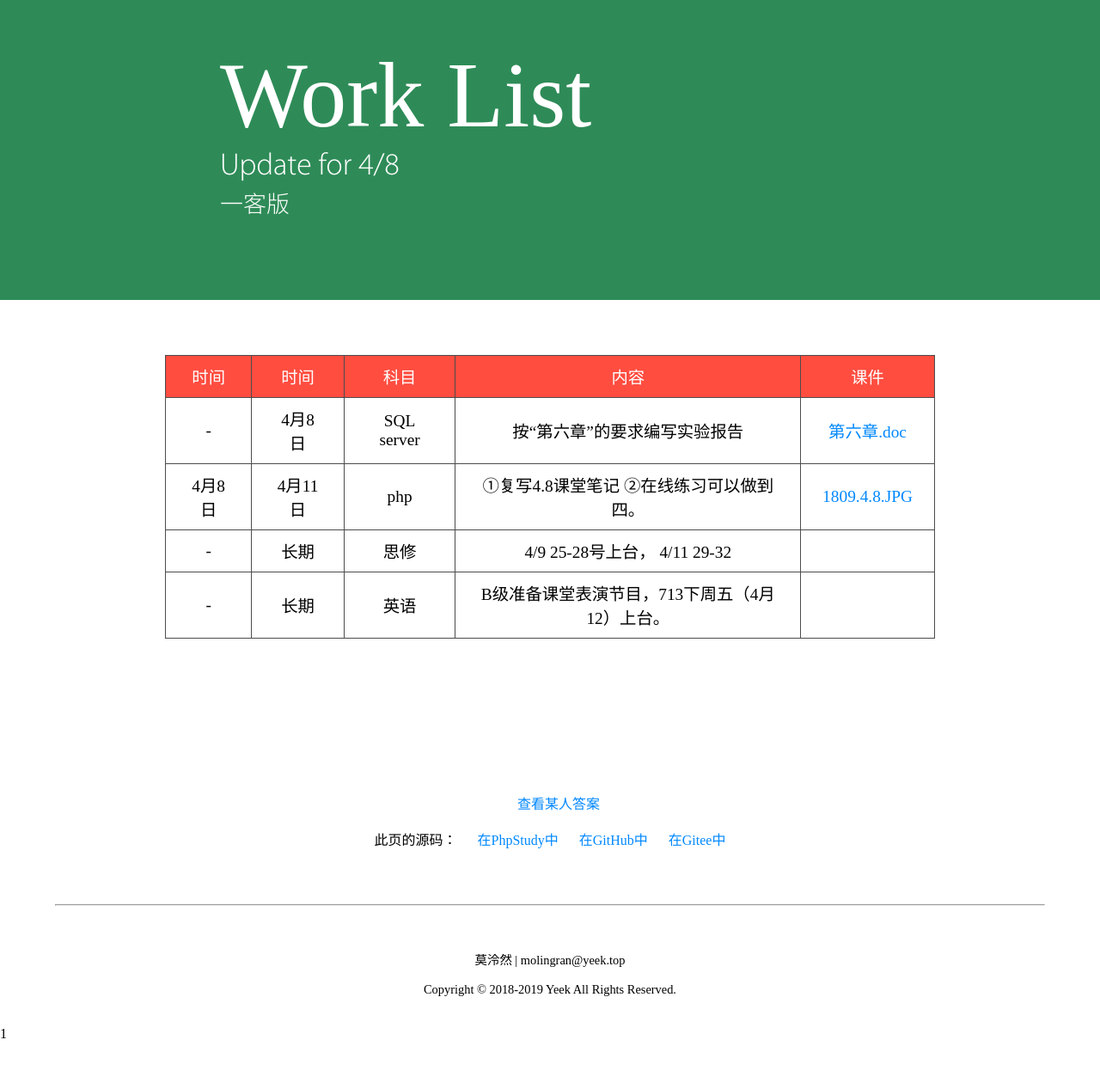
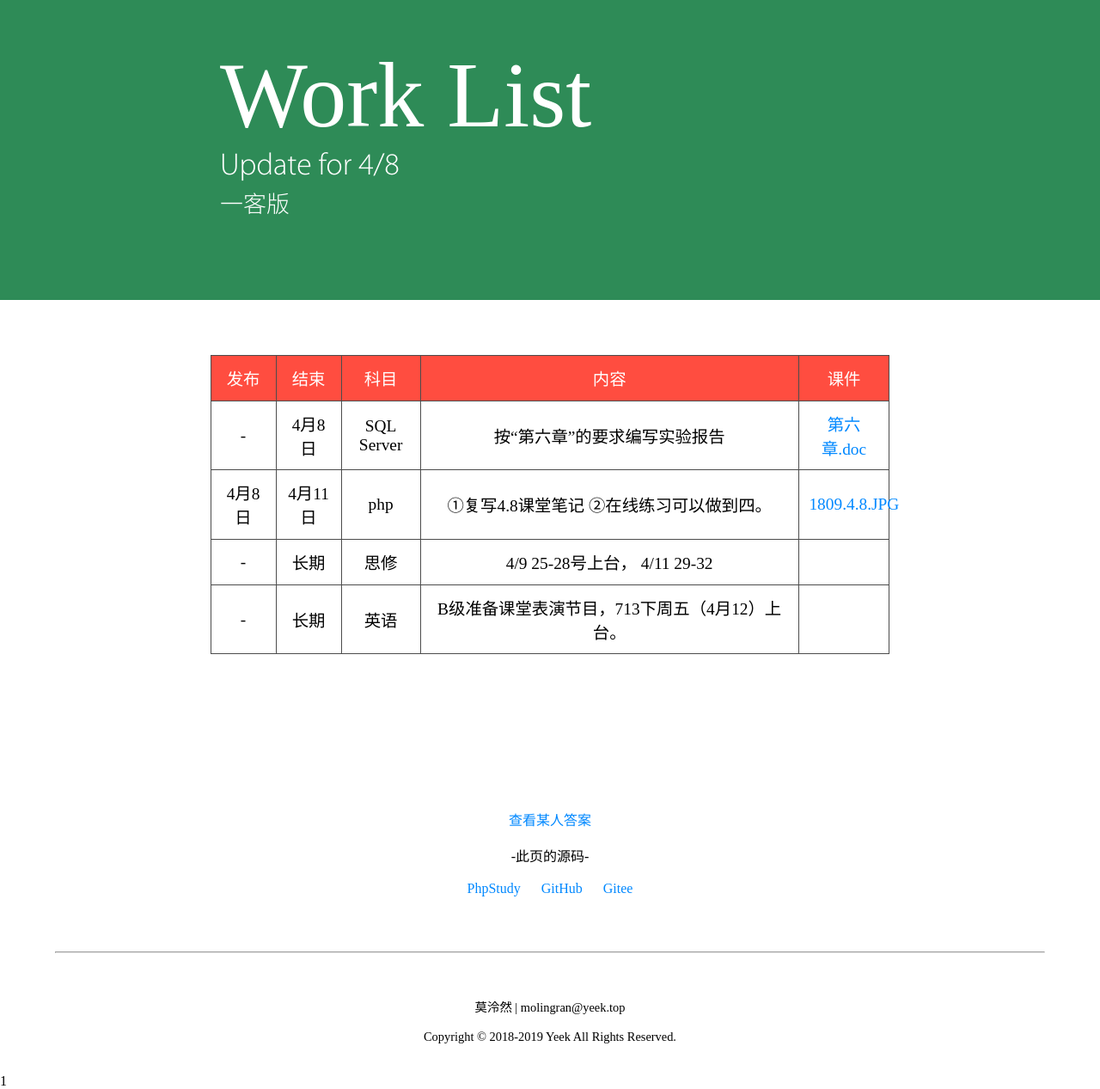
Before and after one commit to AMoLingran/Yeek, a PHP site: page /worklist in a window 1280 px wide. Shown: the part 41-1308 px from the top of the page at 86% size. Before the commit the page ends 1249 px from the top, so only its background shows below. Run offline with PHP 8.4, Linux system fonts and the light colour scheme.

Commit message:
Optimize the display of the form of the work list

```diff
--- a/index.php
+++ b/index.php
@@ -6,7 +6,7 @@
  * Time: 16:18
  */
 
-include_once("../part/Domain.php");
+include_once("part/Domain.php");
 $domain = new Domain();
 $domainInfo=$domain->getDomain();
 
@@ -22,7 +22,7 @@ $domainInfo=$domain->getDomain();
     <link href="default.css" type="text/css" rel="stylesheet"/>
 </head>
 <body>
-<?php include("part/nav.php") ?>
+<?php include_once("part/nav.php") ?>
 
 <header>
     <div>
--- a/worklist/default.css
+++ b/worklist/default.css
@@ -58,7 +58,7 @@ main p[id] {
 }
 
 p a {
-    margin-left: 20px;
+    margin: 0 10px;
 }
 
 #OS {
@@ -70,7 +70,10 @@ p a {
 table, th, td {
     font-size: 110%;
     border: 1px solid #4c4c4c;
-    padding: 10px 25px;
+}
+td{
+    min-width: 75px;
+    padding: 1.5% 1.5%;
 }
 
 table {
--- a/worklist/index.php
+++ b/worklist/index.php
@@ -15,7 +15,7 @@ $list = [
     ['end' => '0411', 'start' => '0408', 'Subject' => 'php', 'info' => '①复写4.8课堂笔记 ②在线练习可以做到四。', 'annex' => '1809.4.8.JPG'],
     ['end' => '长期', 'start' => '-', 'Subject' => '英语', 'info' => 'B级准备课堂表演节目，713下周五（4月12）上台。', 'annex' => ''],
     ['end' => '长期', 'start' => '-', 'Subject' => '思修', 'info' => '4/9 25-28号上台， 4/11 29-32', 'annex' => ''],
-    ['end' => '0408', 'start' => '-', 'Subject' => 'SQL server', 'info' => '按“第六章”的要求编写实验报告', 'annex' => '第六章.doc'],
+    ['end' => '0408', 'start' => '-', 'Subject' => 'SQL Server', 'info' => '按“第六章”的要求编写实验报告', 'annex' => '第六章.doc'],
 ];
 asort($list);
 function add($array,$flag){
@@ -52,8 +52,8 @@ $list = add($list,"start");
 <main>
     <table>
         <tr>
-            <td>时间</td>
-            <td>时间</td>
+            <td>发布</td>
+            <td>结束</td>
             <td>科目</td>
             <td>内容</td>
             <td>课件</td>
@@ -64,7 +64,7 @@ $list = add($list,"start");
             echo "<td>" . $item['end'] . "</td>";
             echo "<td>" . $item['Subject'] . "</td>";
             echo "<td>" . $item['info'] . "</td>";
-            echo "<td><a download='' href=annex/" . $item['annex'] . ">" . $item['annex'] . "</td>";
+            echo "<td><a download href=annex/" . $item['annex'] . ">" . $item['annex'] . "</td>";
             echo "</tr>";
         }
         ?>
@@ -73,10 +73,10 @@ $list = add($list,"start");
     <p id="OS">
         <a href="http://gitee.com/Moreant/schoolwork">查看某人答案</a>
         <br> <br>
-        此页的源码：
-        <a href="http://www.php.cn/blog/detail/11666.html">在PhpStudy中</a>
-        <a href="https://github.com/AMoLingran/Yeek" target="_blank">在GitHub中</a>
-        <a href="https://github.com/AMoLingran/Yeek" target="_blank">在Gitee中</a>
+        -此页的源码-<br><br>
+        <a href="http://www.php.cn/blog/detail/11666.html">PhpStudy</a>
+        <a href="https://github.com/AMoLingran/Yeek" target="_blank">GitHub</a>
+        <a href="https://github.com/AMoLingran/Yeek" target="_blank">Gitee</a>
     </p>
 </main>
 <?php echo include_once("../part/sqlfooter.php") ?>
```
